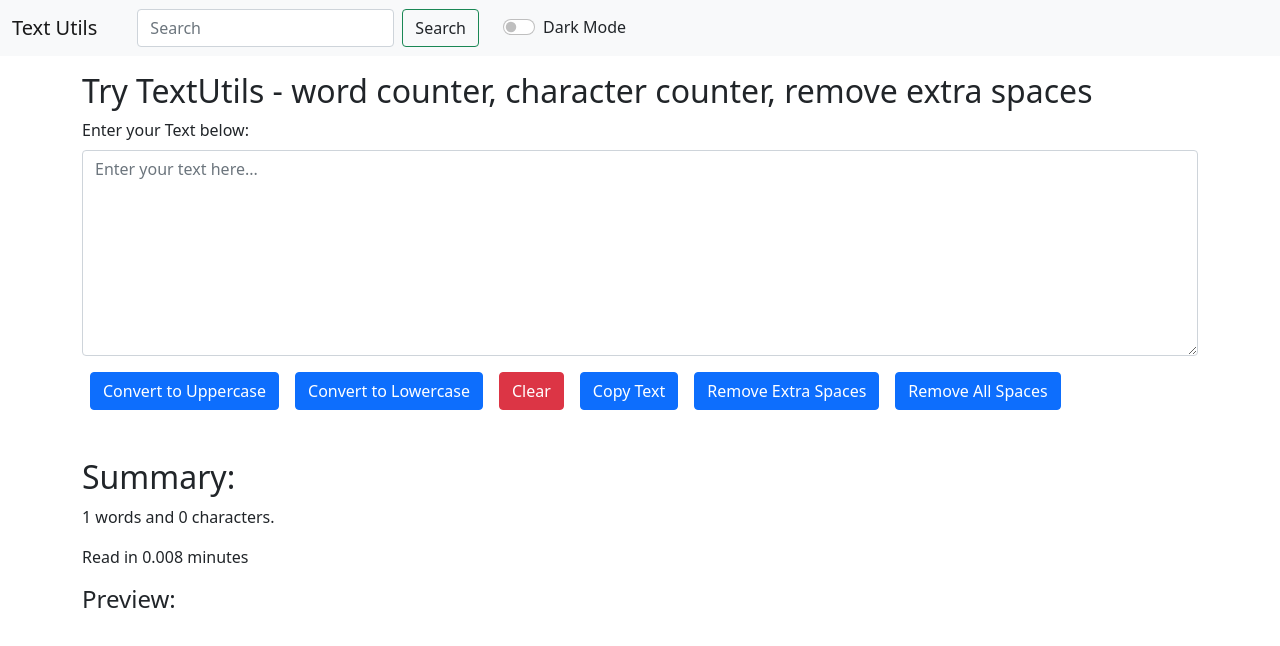
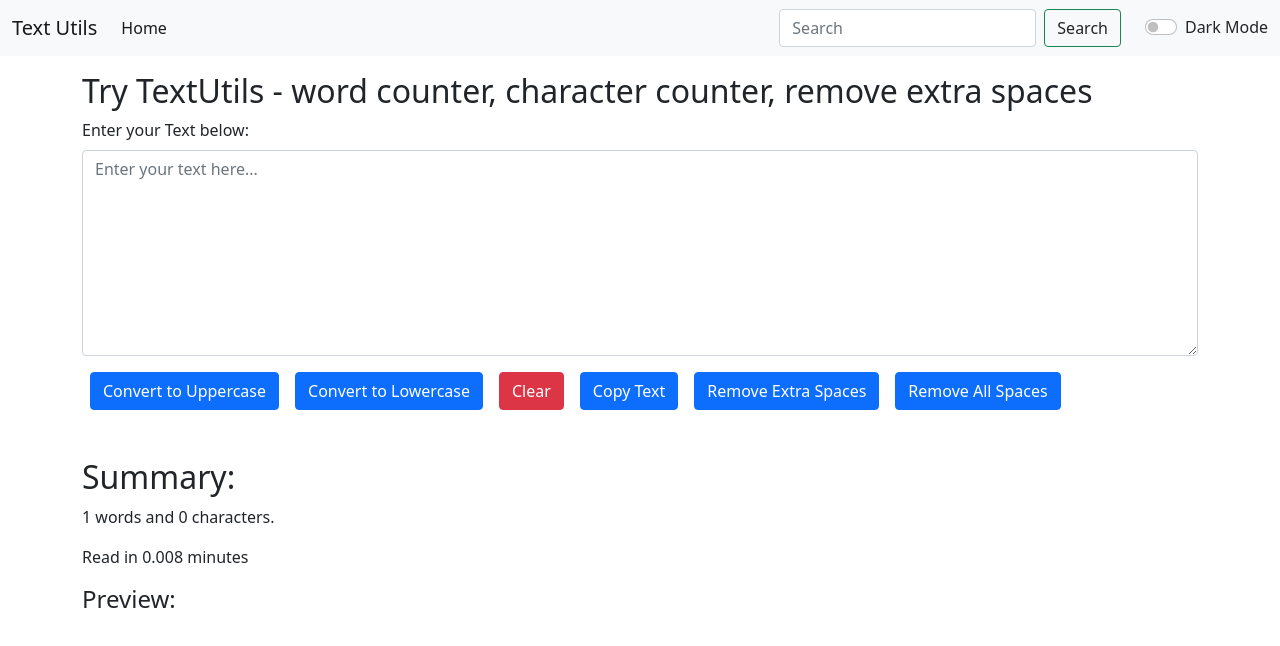
Before and after one commit to webdevohelp/ReactTextEditor, a React (Create React App) app: page / in a window 1280 px wide. Shown: the top 646 px of the page. Built offline with nearby package versions, Linux system fonts and the light colour scheme.

Commit message:
newest build
newest build

```diff
--- a/src/components/Navbar.js
+++ b/src/components/Navbar.js
@@ -26,6 +26,17 @@ export default function Navbar(props) {
                         className="collapse navbar-collapse"
                         id="navbarSupportedContent"
                     >
+                        <ul className="navbar-nav me-auto mb-2 mb-lg-0">
+                            <li className="nav-item">
+                                <a
+                                    className="nav-link active"
+                                    aria-current="page"
+                                    href="#"
+                                >
+                                    Home
+                                </a>
+                            </li>
+                        </ul>
                         <form className="d-flex px-4">
                             <input
                                 className="form-control me-2"
```
Also changed, not shown: 6 other files (tests, documents, lock files or other folders).
